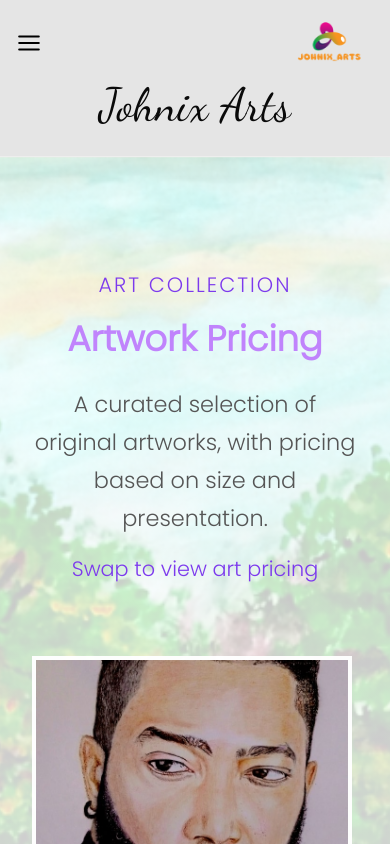
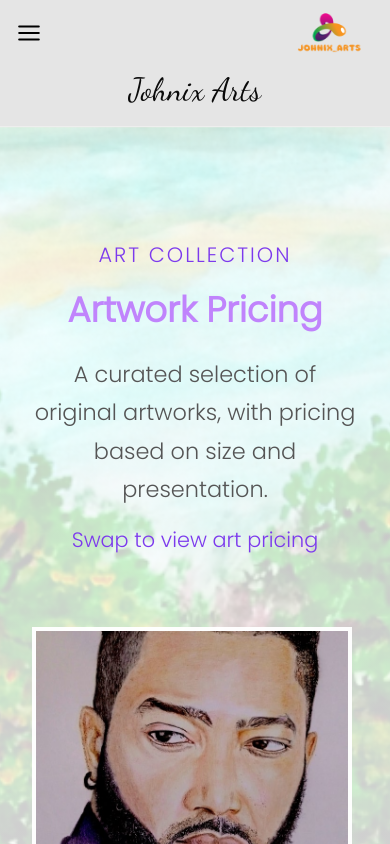
Before and after one commit to Jerry-Tekh/JohnixArts, a React (Vite) app: page /shop in a window 390 px wide. Shown: the top 844 px of the page. Built offline with nearby package versions, Linux system fonts and the light colour scheme.

Commit message:
header adjust

```diff
--- a/src/Components/Header/Header.module.css
+++ b/src/Components/Header/Header.module.css
@@ -205,7 +205,7 @@
 
   .header {
 
-  padding: 1.2rem 1rem 0.4rem;
+  padding: 0.6rem 1rem 0.4rem;
 
 }
 
@@ -222,4 +222,10 @@
   height: 100%
 
 }
+.title {
+  margin: 0.7rem 0;
+  font-size: 2rem;
+  font-weight: 400;
+
 }
+}
```
